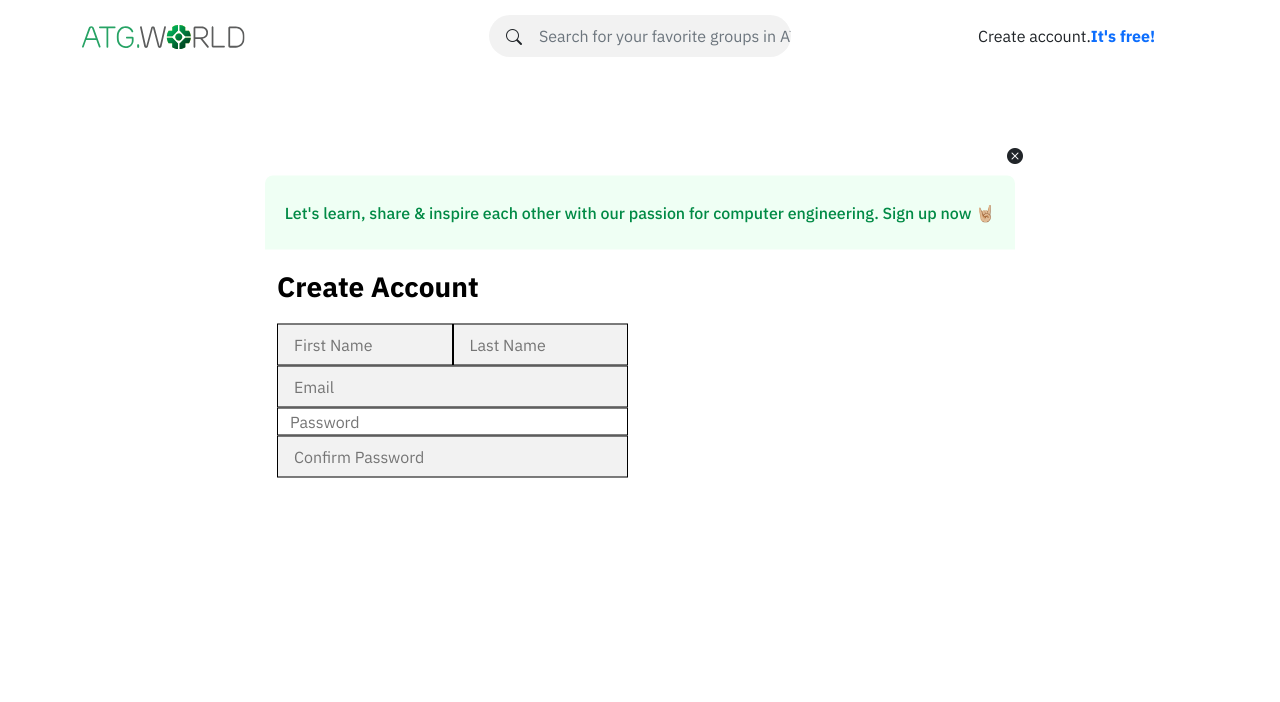
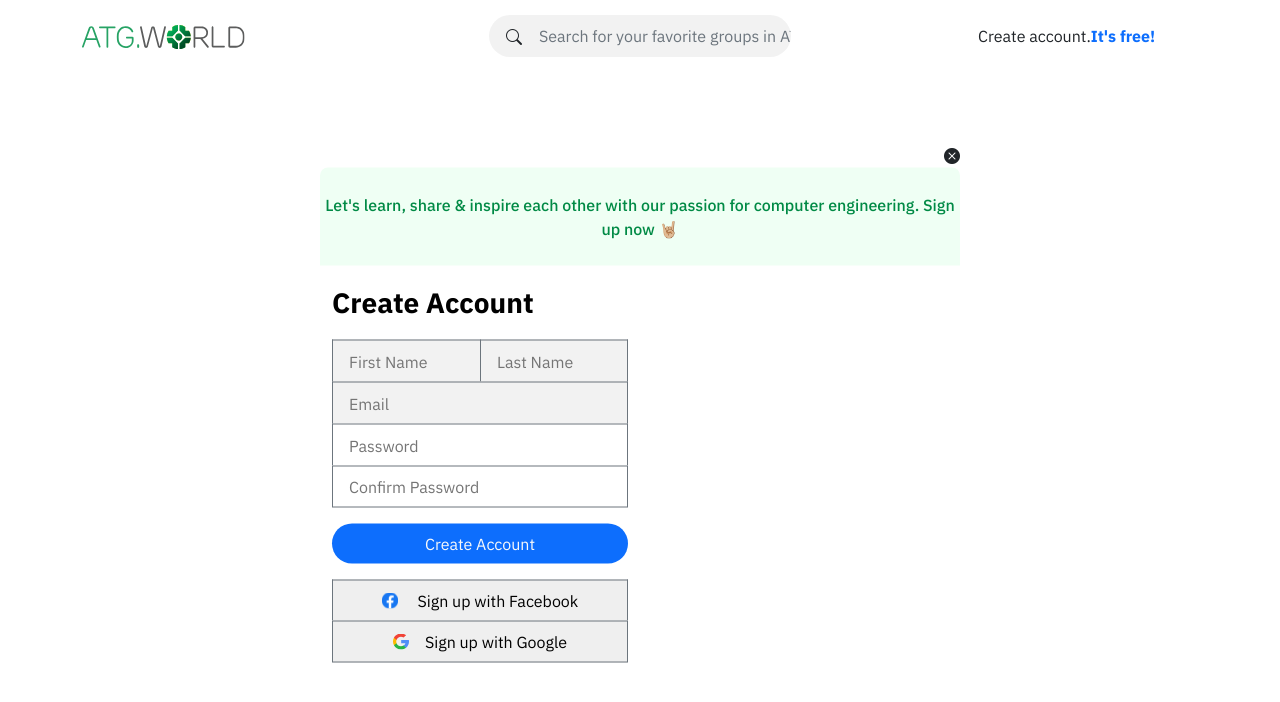
Before and after one commit to SHIVENDRA8004/ATG_Task_1, a React (Create React App) app: page / in a window 1280 px wide. Both pictures are taken after a click on the element "It's free!". Shown: the top 702 px of the page. Built offline with nearby package versions, Linux system fonts and the light colour scheme.

Commit message:
Created 1 section of register page

```diff
--- a/src/components/Layouts/Register.js
+++ b/src/components/Layouts/Register.js
@@ -1,9 +1,11 @@
+import fbLogo from "../../assets/fbLogo.svg";
+import googleLogo from "../../assets/googleLogo.svg";
 const Register = (props) => {
   const showModal = props.showModal;
   return (
     <div
-      className="bg-transparent position-absolute top-50 start-50 translate-middle"
-      style={{ height: "513px", width: "766px" }}
+      className="bg-transparent position-absolute start-50 top-50 translate-middle w-50"
+      style={{ height: "513px", borderRadius: "8px" }}
     >
       <div className="d-flex justify-content-end">
         <i
@@ -13,7 +15,7 @@ const Register = (props) => {
           }}
         ></i>
       </div>
-      <div className="mt-2" style={{ padding: "0 8px" }}>
+      <div>
         <div
           className="text-center "
           style={{ backgroundColor: "#EFFFF4", borderRadius: "8px 8px 0 0", padding: "25px 0" }}
@@ -28,17 +30,53 @@ const Register = (props) => {
               <p className="fs-3 fw-bold text-black mt-3 mb-3">Create Account</p>
               <div className="container-fluid">
                 <div className="row">
-                  <input className="ps-3 col-6 " type="text" placeholder="First Name" />
-                  <input className="col-6 ps-3" type="text" placeholder="Last Name" />
+                  <input
+                    className="ps-3 col-6 border border-end-0 border-bottom-0 border-secondary "
+                    type="text"
+                    placeholder="First Name"
+                  />
+                  <input
+                    className="col-6 ps-3 border border-bottom-0 border-secondary"
+                    type="text"
+                    placeholder="Last Name"
+                  />
                 </div>
                 <div className="row">
-                  <input className="col-12 ps-3" type="text" name="" id="" placeholder="Email" />
+                  <input
+                    className="col-12 ps-3 border border-bottom-0 border-secondary"
+                    type="text"
+                    placeholder="Email"
+                  />
                 </div>
                 <div className="row">
-                  <input className="col-12" type="password" name="" id="" placeholder="Password" />
+                  <input
+                    className="col-12 ps-3 border border-bottom-0 border-secondary"
+                    type="password"
+                    placeholder="Password"
+                  />
                 </div>
                 <div className="row">
-                  <input className="COL-12 ps-3" type="text" name="" id="" placeholder="Confirm Password" />
+                  <input
+                    className="col-12 ps-3 border border-secondary"
+                    type="password"
+                    placeholder="Confirm Password"
+                  />
+                </div>
+                <div className="row">
+                  <button className="col-12 bg-primary rounded-pill border-0 text-light mt-3 mb-3 p-2">
+                    Create Account
+                  </button>
+                </div>
+                <div className="row">
+                  <button className="col-12 border border-bottom-0 border-secondary p-2">
+                    <img className="pe-3 pb-1" src={fbLogo} alt="Logo" /> Sign up with Facebook
+                  </button>
+                </div>
+                <div className="row">
+                  <button className="col-12 border border-secondary p-2 ">
+                    <img className="pe-3 pb-1" src={googleLogo} alt="Logo" />
+                    Sign up with Google
+                  </button>
                 </div>
               </div>
             </div>
--- a/src/index.css
+++ b/src/index.css
@@ -32,7 +32,10 @@ div input[type="text"]:focus {
 .modal {
   padding: 0 !important;
 }
-input {
+input[type="text"]:focus,
+input[type="password"]:focus {
   border: 1px solid black !important;
-  box-shadow: none !important;
 }
+input[type="password"] {
+  height: 42px;
+}
```
Also changed, not shown: src/assets/fbLogo.svg (added), src/assets/googleLogo.svg (added).
